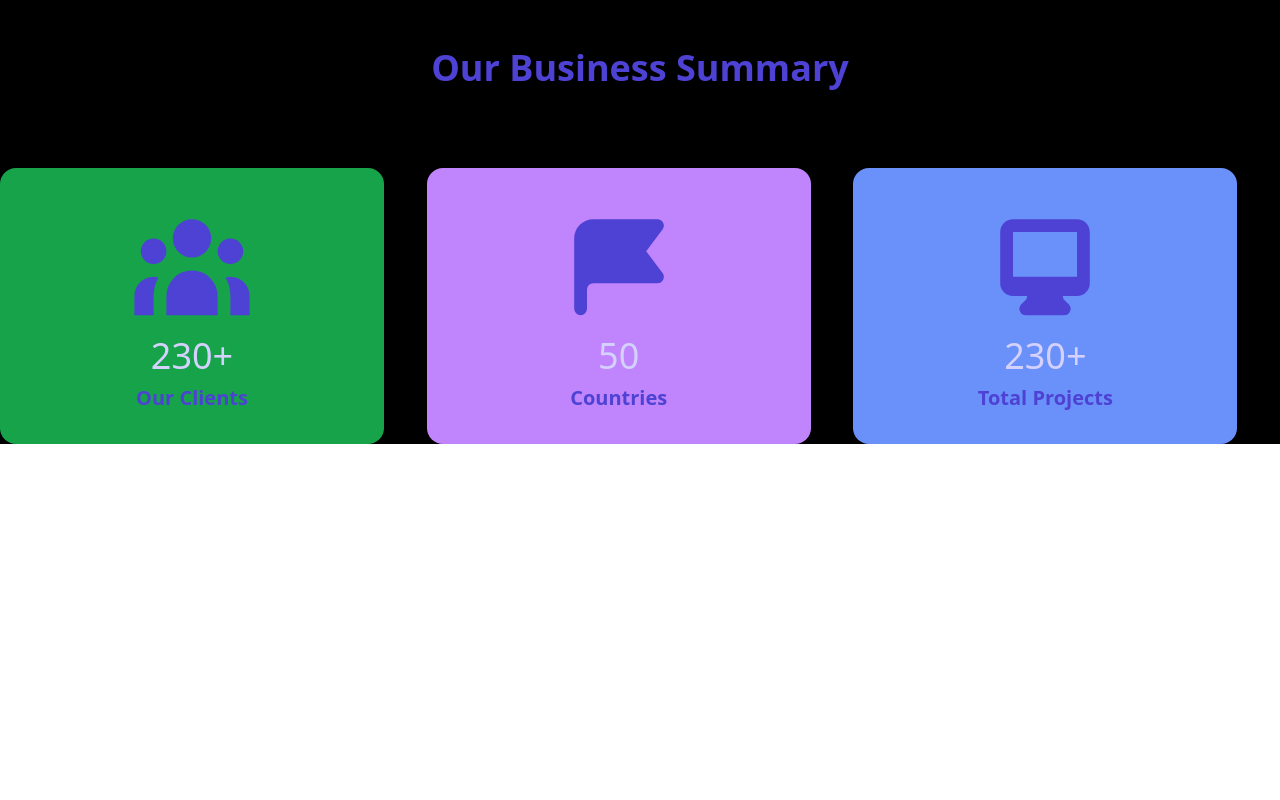
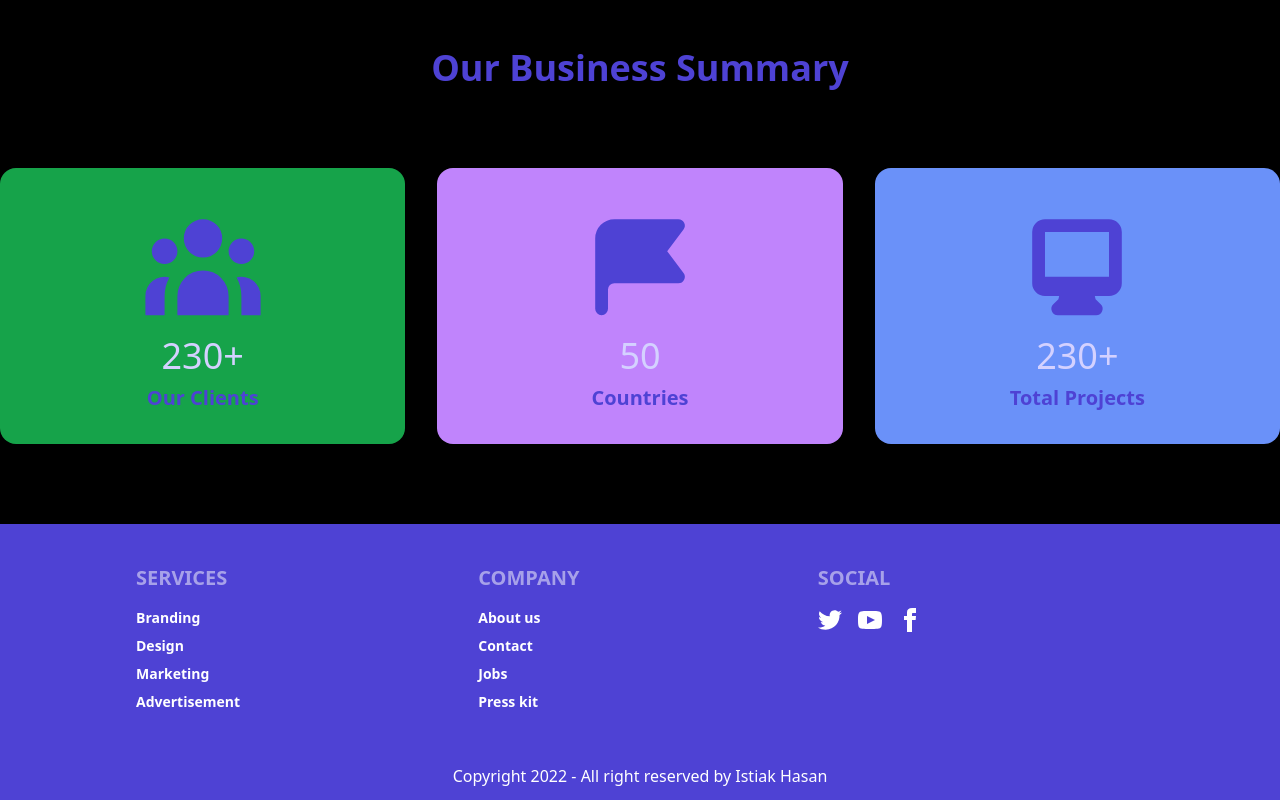
Before and after one commit to istiakhasan/grand-auto, a React (Create React App) app: page / in a window 1280 px wide. Shown: the part 1564-2364 px from the top of the page. Before the commit the page ends 2008 px from the top, so only its background shows below. Built offline with nearby package versions, Linux system fonts and the light colour scheme.

Commit message:
footer added

```diff
--- a/src/App.js
+++ b/src/App.js
@@ -2,6 +2,7 @@
 import './App.css';
 import Header from './Pages/Home/Header';
 import Home from './Pages/Home/Home';
+import Footer from './Pages/Shared/Footer';
 import Navbar from './Pages/Shared/Navbar';
 
 
@@ -14,7 +15,7 @@
       <Routes>
        <Route path='/' element={<Home />} />
       </Routes>
-
+       <Footer />
 
 
 
--- a/src/Pages/Home/BusinessSumary.js
+++ b/src/Pages/Home/BusinessSumary.js
@@ -9,7 +9,7 @@
     <div className="max-w-7xl mx-auto">
         <h2 className='text-center text-4xl text-primary font-bold my-20'>Our Business Summary</h2>
 
-      <div className="grid grid-cols-3">
+      <div className="grid lg:grid-cols-3 gap-8">
 
             <SummaryCard title="Our Clients" count="230" bgColor="bg-green-600"> <UserGroupIcon className="w-30 h-32 mx-auto text-primary"/> </SummaryCard>
             <SummaryCard title="Countries" count="50" bgColor="bg-purple-400"> <FlagIcon className="w-30 h-32 mx-auto text-primary"/> </SummaryCard>
--- a/src/Pages/Home/SummaryCard.js
+++ b/src/Pages/Home/SummaryCard.js
@@ -3,7 +3,7 @@
 
 const SummaryCard = ({children,title,count,bgColor}) => {
     return (
-        <div className={`card w-96 ${bgColor} text-primary-content`}>
+        <div className={`card  ${bgColor} text-primary-content`}>
 
         <div className="card-body">
             {children}
--- /dev/null
+++ b/src/Pages/Shared/Footer.js
@@ -0,0 +1,37 @@
+import React from 'react';
+
+const Footer = () => {
+    return (
+<div className='bg-primary'>
+<footer class="footer px-2 w-[80%] mx-auto   p-10  text-white mt-20">
+  <div>
+    <span className="footer-title text-xl">Services</span>
+    <a class="link link-hover text-sm font-semibold">Branding</a>
+    <a class="link link-hover text-sm font-semibold">Design</a>
+    <a class="link link-hover text-sm font-semibold">Marketing</a>
+    <a class="link link-hover text-sm font-semibold">Advertisement</a>
+  </div>
+  <div>
+    <span class="footer-title text-xl">Company</span>
+    <a class="link link-hover text-sm font-semibold"> About us</a>
+    <a class="link link-hover text-sm font-semibold">Contact</a>
+    <a class="link link-hover text-sm font-semibold">Jobs</a>
+    <a class="link link-hover text-sm font-semibold">Press kit</a>
+  </div>
+  <div>
+    <span class="footer-title text-xl">Social</span>
+    <div class="grid grid-flow-col gap-4">
+      <a><svg xmlns="http://www.w3.org/2000/svg" width="24" height="24" viewBox="0 0 24 24" class="fill-current"><path d="M24 4.557c-.883.392-1.832.656-2.828.775 1.017-.609 1.798-1.574 2.165-2.724-.951.564-2.005.974-3.127 1.195-.897-.957-2.178-1.555-3.594-1.555-3.179 0-5.515 2.966-4.797 6.045-4.091-.205-7.719-2.165-10.148-5.144-1.29 2.213-.669 5.108 1.523 6.574-.806-.026-1.566-.247-2.229-.616-.054 2.281 1.581 4.415 3.949 4.89-.693.188-1.452.232-2.224.084.626 1.956 2.444 3.379 4.6 3.419-2.07 1.623-4.678 2.348-7.29 2.04 2.179 1.397 4.768 2.212 7.548 2.212 9.142 0 14.307-7.721 13.995-14.646.962-.695 1.797-1.562 2.457-2.549z"></path></svg></a>
+      <a><svg xmlns="http://www.w3.org/2000/svg" width="24" height="24" viewBox="0 0 24 24" class="fill-current"><path d="M19.615 3.184c-3.604-.246-11.631-.245-15.23 0-3.897.266-4.356 2.62-4.385 8.816.029 6.185.484 8.549 4.385 8.816 3.6.245 11.626.246 15.23 0 3.897-.266 4.356-2.62 4.385-8.816-.029-6.185-.484-8.549-4.385-8.816zm-10.615 12.816v-8l8 3.993-8 4.007z"></path></svg></a>
+      <a><svg xmlns="http://www.w3.org/2000/svg" width="24" height="24" viewBox="0 0 24 24" class="fill-current"><path d="M9 8h-3v4h3v12h5v-12h3.642l.358-4h-4v-1.667c0-.955.192-1.333 1.115-1.333h2.885v-5h-3.808c-3.596 0-5.192 1.583-5.192 4.615v3.385z"></path></svg></a>
+    </div>
+  </div>
+</footer>
+  <div className='text-center h-12 flex justify-center items-center'>
+    <p className='text-white'>Copyright  2022 - All right reserved by Istiak Hasan</p>
+  </div>
+  </div>
+    );
+};
+
+export default Footer;
```
